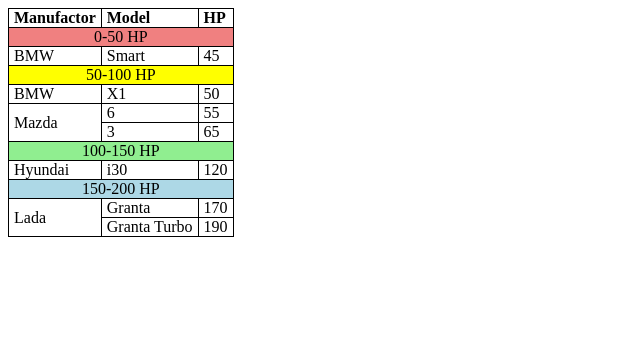
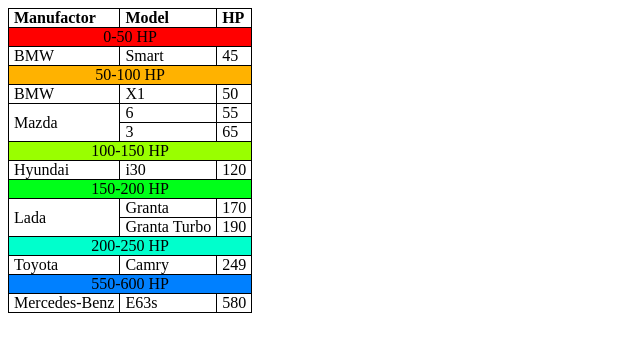
Before and after one commit to mshrnv/PHP, a PHP site: page / in a window 1280 px wide. Shown: the top 352 px of the page, without its empty margins (0-640 px from the left). Run offline with PHP 8.4, Linux system fonts and the light colour scheme.

Commit message:
Сдано

```diff
--- a/09/index.php
+++ b/09/index.php
@@ -6,6 +6,7 @@ require_once 'Template.php';
 #Определение констант
 define('STEP', 50);
 define('TEMPLATE_FILE_PATH', './templates/index.html');
+define('COLOR_RANGE', 210);
 
 #Массив машин
 $carsArr = array(
@@ -16,6 +17,8 @@ $carsArr = array(
     array('manufactor' => 'Hyundai', 'model' => 'i30', "hp" => 120),
     array('manufactor' => 'Lada', 'model' => 'Granta', "hp" => 170),
     array('manufactor' => 'Lada', 'model' => 'Granta Turbo', "hp" => 190),
+    array('manufactor' => 'Toyota', 'model' => 'Camry', "hp" => 249),
+    array('manufactor' => 'Mercedes-Benz', 'model' => 'E63s', "hp" => 580),
 );
 
 #Массив цветов
@@ -27,11 +30,11 @@ foreach ($carsArr as $carArr) {
     $carGroupsArr[getHpGroup($carArr['hp'])][$carArr['manufactor']][] = $carArr;
 }
 
-#Берем шаблон
-$templateHtml = file_get_contents(TEMPLATE_FILE_PATH);
+$colorStep = COLOR_RANGE / (count($carGroupsArr) - 1);
 
 #Формирование массива для шаблонизатора
 $groupCounter = 0;
+$color        = 0;
 foreach ($carGroupsArr as $hpGroup => $carGroup) {
     $manufactorCounter = 0;
     foreach ($carGroup as $manufactor => $cars) {
@@ -46,12 +49,14 @@ foreach ($carGroupsArr as $hpGroup => $carGroup) {
 
     #Каждой группе машин определяем ее название(например: '100-150') и цвет
     $templateDataArr['car_group'][$groupCounter]['hp_group'] = $hpGroup;
-    $templateDataArr['car_group'][$groupCounter]['color']    = array_shift($colorsArr);
+    // TODO: хм, то есть еси групп будет бульше чем цветов, то все сломается, давай вычислять цвет
+    $templateDataArr['car_group'][$groupCounter]['color']    = "hsl({$color}, 100%, 50%)";
     $groupCounter++;
+    $color += $colorStep;
 }
 
 //
-print Template::build($templateHtml, $templateDataArr);
+print Template::build(file_get_contents(TEMPLATE_FILE_PATH), $templateDataArr);
 
 /**
  * Возвращает даипозон Л.С., которому принадлежит автомобиль.
@@ -70,5 +75,5 @@ function getHpGroup(int $__hp)
     $max = $min + STEP;
 
     # Возвращаем название диапозона лошадиных сил
-    return $min . '-' . $max . ' HP';
+    return $min.'-'.$max.' HP';
 }
```
